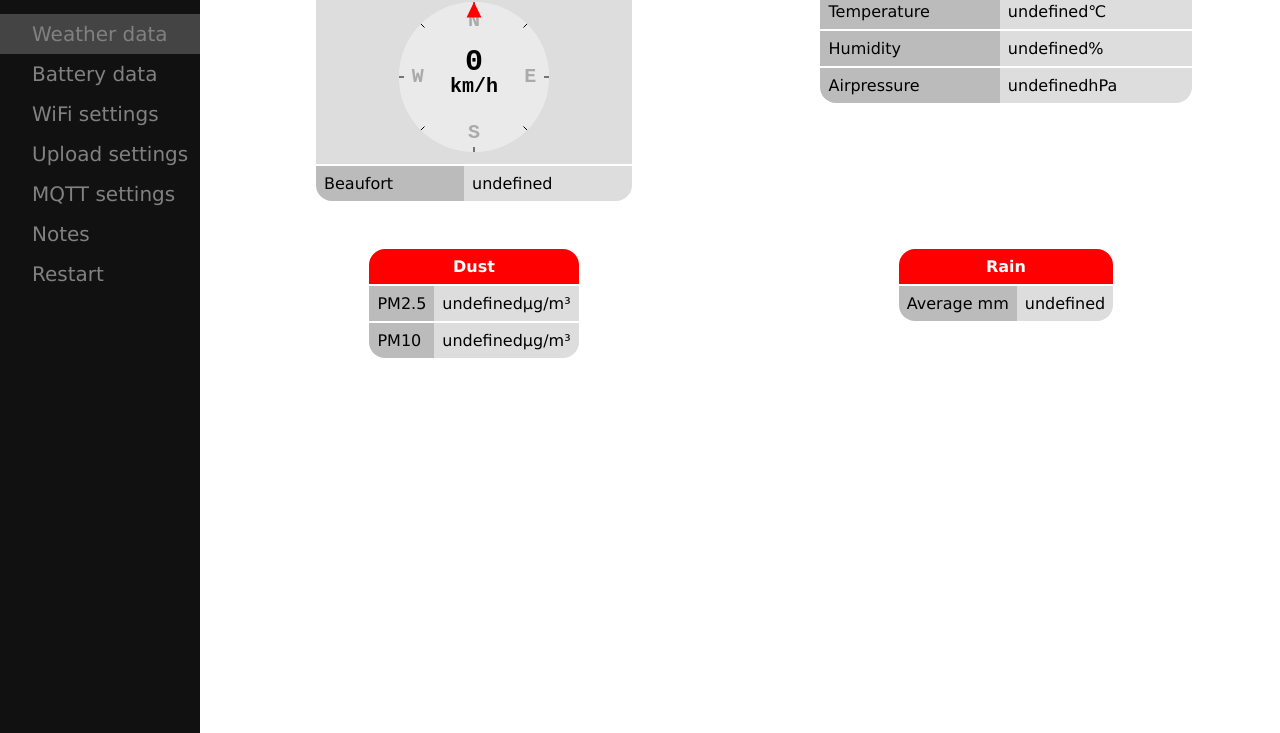
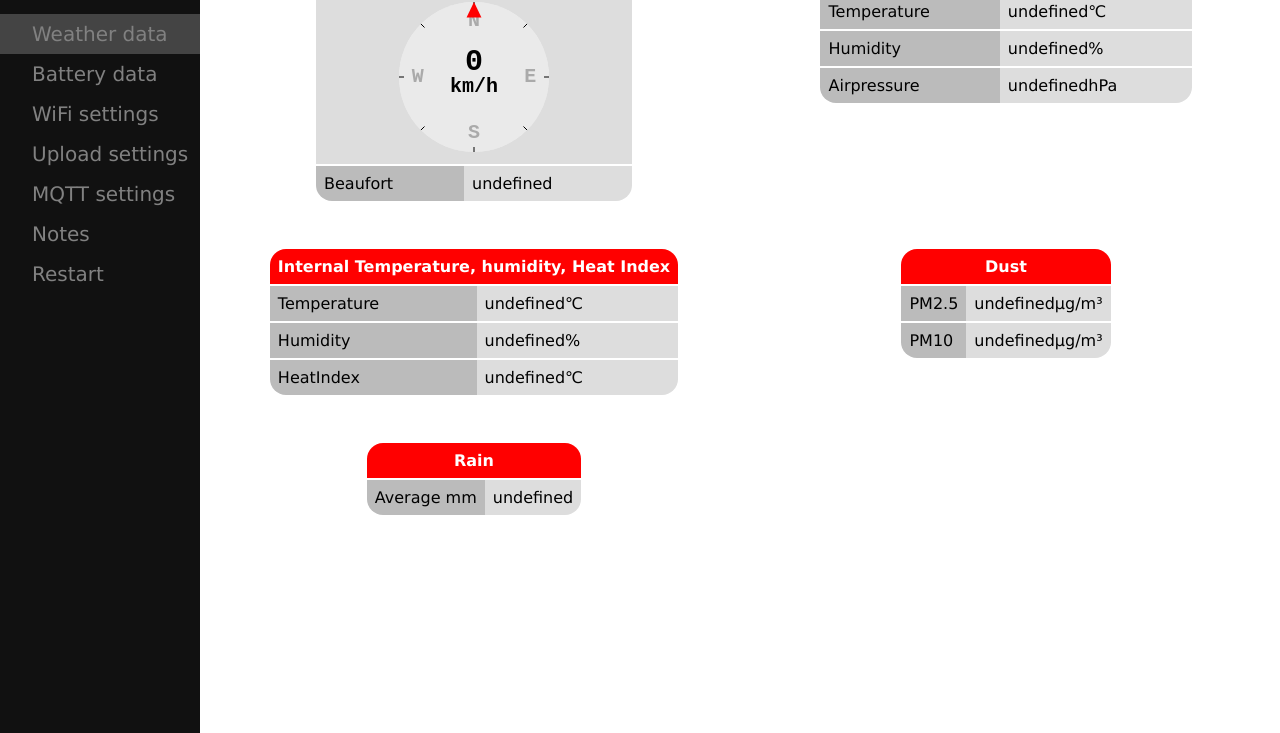
Before and after one commit to pbezant/esp32weatherstation, a plain HTML site: page data/index.html in a window 1280 px wide. Shown: the part 67-800 px from the top of the page. Drawn offline with Linux system fonts and the light colour scheme; no server answers.

Commit message:
Added sensor to ui working on NaN issue.

```diff
--- a/src/data/index.html
+++ b/data/index.html
@@ -190,6 +190,26 @@
 							</tr>
 							<tr>
 								<td>Airpressure</td><td id="pressure">-</td>
+							</tr>
+						</tbody>
+					</table>
+				</div>
+				<div>
+					<table class="vertical">
+						<thead>
+							<tr>
+								<th colspan="2">Internal Temperature, humidity, Heat Index</th>
+							</tr>
+						</thead>
+						<tbody>
+							<tr>
+								<td>Temperature</td><td id="InternalTemp">-</td>
+							</tr>
+							<tr>
+								<td>Humidity</td><td id="InternalHumidity">-</td>
+							</tr>
+							<tr>
+								<td>HeatIndex</td><td id="InternalHeatIndex">-</td>
 							</tr>
 						</tbody>
 					</table>
@@ -600,7 +620,10 @@
 			document.getElementById("pressure").innerHTML = d[5] + "hPa";
 			document.getElementById("PM25").innerHTML = d[6] + "&micro;g/m&sup3;"; //ug/m3
 			document.getElementById("PM10").innerHTML = d[7] + "&micro;g/m&sup3;";
-            document.getElementById("AVGRAIN").innerHTML = d[8];
+			document.getElementById("AVGRAIN").innerHTML = d[8];
+			document.getElementById("InternalTemp").innerHTML = d[9] + "&#8451;";
+			document.getElementById("InternalHumidity").innerHTML = d[10] +"%";
+			document.getElementById("InternalHeatIndex").innerHTML = d[11] + "&#8451;";
 		}
 
 		//get battery data
```
Also changed, not shown: 5 other files.
